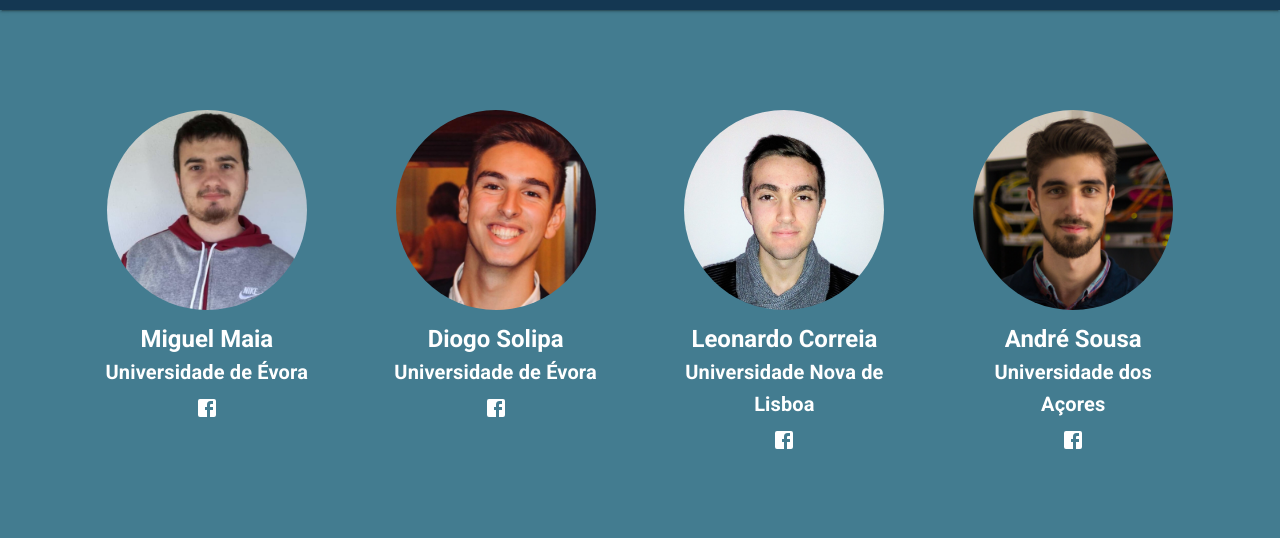
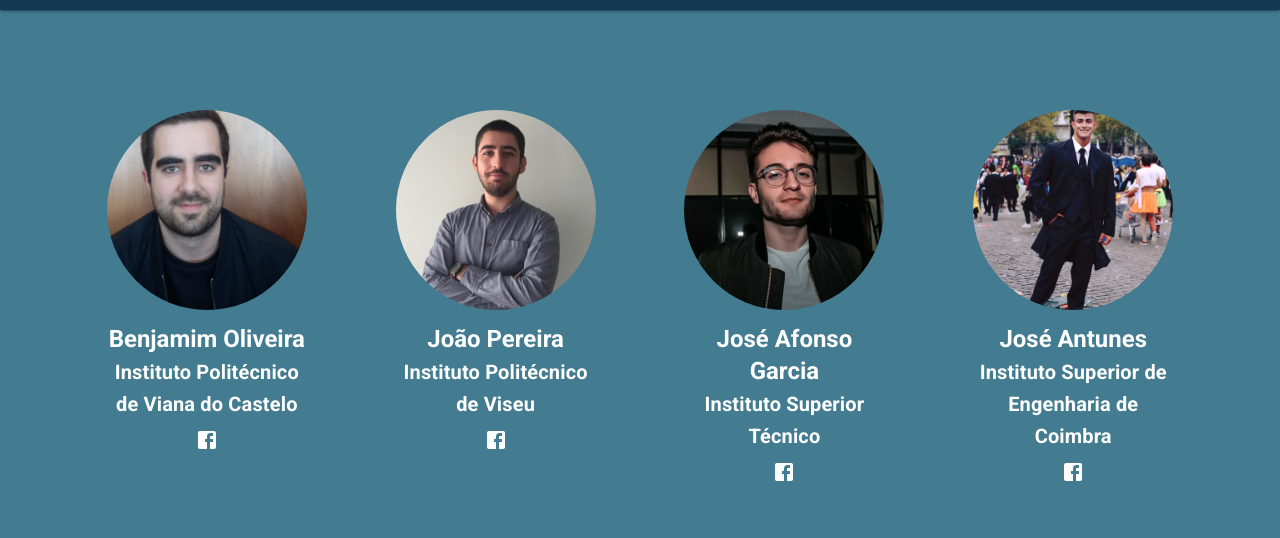
Before and after one commit to cesium/opal, a Next.js app: page /ambassadors in a window 1280 px wide. Shown: the part 397-935 px from the top of the page. Built offline with nearby package versions, Linux system fonts and the light colour scheme; grey boxes are pictures that could not be loaded.

Commit message:
Sort ambassadors page (#68)

```diff
--- a/pages/ambassadors.js
+++ b/pages/ambassadors.js
@@ -23,6 +23,18 @@ const StyledGrid = styled(Grid)({
 const StyledButton = styled(Button)({
   color: theme.palette.secondary.main,
 });
+
+function sortBy(prop) {
+  return function compare(a, b) {
+    if (a[prop] > b[prop]) {
+      return 1;
+    }
+    if (a[prop] < b[prop]) {
+      return -1;
+    }
+    return 0;
+  };
+}
 
 const Ambassadors = () => (
   <Layout>
@@ -51,17 +63,17 @@ const Ambassadors = () => (
         alignItems="flexitem-start"
         spacing={10}
       >
-        {ambassadors.map((elem) => {
-          return elem.elements.map((amb) => (
+        {ambassadors.sort(sortBy('university')).map((entry) => {
+          return entry.elements.sort(sortBy('name')).map((ambassador) => (
             <Grid item xs={11} sm={6} md={4} lg={3}>
               <Person
-                name={amb.name}
-                university={elem.university}
-                img={amb.img}
-                facebook={amb.facebook}
-                twitter={amb.twitter}
-                linkedin={amb.linkedin}
-                github={amb.github}
+                name={ambassador.name}
+                university={entry.university}
+                img={ambassador.img}
+                facebook={ambassador.facebook}
+                twitter={ambassador.twitter}
+                linkedin={ambassador.linkedin}
+                github={ambassador.github}
               />
             </Grid>
           ));
```
